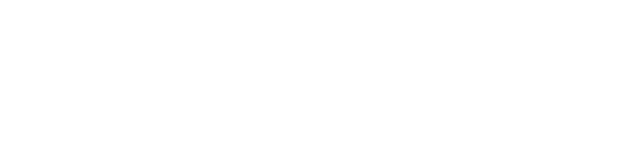
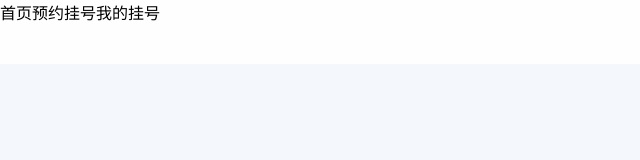
Before and after one commit to tsienbo/HMS, a plain HTML site: page index.html in a window 1280 px wide. Shown: the whole page, without its empty margins (0-640 px from the left). Drawn offline with Linux system fonts and the light colour scheme.

Commit message:
updated by `git push.bat`

```diff
--- /dev/null
+++ b/css/style.css
@@ -0,0 +1,21 @@
+/* style.css 初始化，清除浏览器默认内外边距 */
+* {
+    margin: 0;
+    padding: 0;
+}
+
+body {
+    background-color: rgb(244, 247, 251);
+}
+
+.wrapper {
+    /* 使用 flex 取代传统 inline-block ，详见 https://juejin.cn/post/7566091125607923763 */
+    display: flex;
+}
+
+/* 设置导航盒子边框 */
+#nav {
+    width: 100%;
+    height: 64px;
+    background-color: rgb(254, 254, 255);
+}
--- a/index.html
+++ b/index.html
@@ -3,9 +3,19 @@
 <head>
     <meta charset="UTF-8">
     <meta name="viewport" content="width=device-width, initial-scale=1.0">
+    <link rel="stylesheet" href="./css/style.css">
     <title>Hospital Management System</title>
 </head>
 <body>
+    <div id="nav">
+        <!-- wrapper 这个盒子用于 flex 父盒子，以取代 inline-block -->
+        <div class="wrapper">
+            <div id="index">首页</div>
+            <div id="appointment">预约挂号</div>
+            <div id="my_appointments">我的挂号</div>
+        </div>
+    </div>
+
 
 </body>
 </html>
```
Also changed, not shown: 1 other file.
